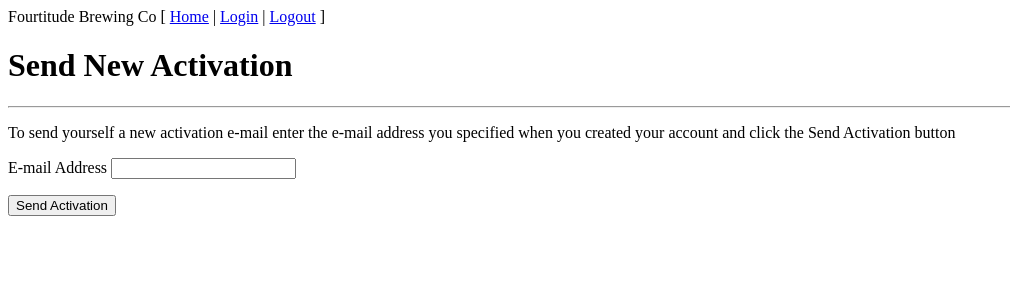
After one commit to ariens/fourtitude_www, a Flask app: page /send_activation in a window 1280 px wide. The commit adds this page. Shown: the top 300 px of the page, without its empty margins (0-1010 px from the left). Run offline with Flask 2, Linux system fonts and the light colour scheme.

Commit message:
implements password resets, re-sending activation emails, and a reusable email based confirmation class

```diff
--- a/app/forms.py
+++ b/app/forms.py
@@ -1,12 +1,16 @@
 from flask.ext.wtf import Form
-from wtforms import TextField, BooleanField, PasswordField, validators
+from wtforms import TextField, BooleanField, PasswordField, validators, HiddenField
 from wtforms.validators import Required
+
+
+class EmailOnly(Form):
+    email = TextField('Email Address', [validators.Length(min=6, max=35)])
 
 
 class LoginForm(Form):
     email = TextField('Email Address', [validators.Length(min=6, max=35)])
     password = PasswordField('Password')
-    remember_me = BooleanField('remember_me', default = False)
+    remember_me = BooleanField('remember_me', default=False)
 
 
 class RegisterForm(Form):
@@ -17,3 +21,9 @@ class RegisterForm(Form):
     last_name = TextField('First Name', [validators.Length(min=2, max=35)])
     password = PasswordField('Password', [Required(), validators.Length(min=6)])
     password_confirm = PasswordField('Password (confirm)', [validators.EqualTo('password', message='Must match %(other_label)s')])
+
+
+class PasswordReset(Form):
+    activation_code = HiddenField('activation_code')
+    password = PasswordField('Password', [Required(), validators.Length(min=6)])
+    password_confirm = PasswordField('Password (confirm)', [validators.EqualTo('password', message='Must match %(other_label)s')])
--- a/app/templates/base.html
+++ b/app/templates/base.html
@@ -7,7 +7,7 @@
     {% endif %}
   </head>
   <body>
-    <div>Fourtitude Brewing Co [ <a href="/">Home</a> |  <a href="/login">Login</a> |  <a href="/logout">Logout</a>]</div>
+    <div>Fourtitude Brewing Co [ <a href="/">Home</a> |  <a href="/login">Login</a> |  <a href="/logout">Logout</a> ]</div>
 	<h1>{{title}}</h1>
     {% with messages = get_flashed_messages() %}
     {% if messages %}
--- a/app/templates/email_activation.html
+++ b/app/templates/email_activation.html
@@ -1,4 +1,4 @@
 {% extends "base.html" %}
 {% block content %}
-<p>This is the activation page, TODO: enable activation!</p>
+<p>This is the account activation page</p>
 {% endblock %}
--- /dev/null
+++ b/app/templates/send_activation.html
@@ -0,0 +1,18 @@
+{% extends "base.html" %}
+
+{% block content %}
+    {%  if problem == "invalid_email"%}
+        <p>That e-mail address doesn't match any that we have associated to any of our users.  Please double-check that the e-mail address is spelled correctly.   If you're certain the address is specified correctly and you're still receiving this error message than you can <a href="register">register</a> again with that e-mail address</p>
+    {%   endif %}
+    <p>To send yourself a new activation e-mail enter the e-mail address you specified when you created your account and click the Send Activation button</p>
+    <form action="" method="post" name="send_activation">
+        {{form.hidden_tag()}}
+        <p>
+            E-mail Address {{form.email}}
+            {% for error in form.errors.email %}
+                <span style="color: red;">[{{error}}]</span>
+            {% endfor %}
+        </p>
+        <p><input type="submit" value="Send Activation"></p>
+    </form>
+{% endblock %}
--- a/app/views.py
+++ b/app/views.py
@@ -1,14 +1,9 @@
-import os
-
-
 from flask import render_template, flash, redirect, session, url_for, request, g
 import flask_login
-from flask.ext.login import login_user, logout_user, current_user, login_required
-from flask_login import login_user, logout_user, current_user, login_required
+from flask_login import logout_user, current_user, login_required
 from app import app, lm, db, crypto
-from .models import User, EmailActivation, EmailActivationException
+from .models import User, UserEmailAddress, EmailActivation, EmailActivationException
 from . import forms
-from . import models
 from . import emails
 
 
@@ -26,25 +21,35 @@ def index():
 def register():
     form = forms.RegisterForm()
     if form.validate_on_submit():
-        user = User.query.filter_by(email=form.email.data).first()
-        if user is None:
+        email_address = UserEmailAddress.query.filter_by(email_address=form.email.data).first()
+        username = User.query.filter_by(username=form.username.data).first()
+        if username is not None:
+            flash("The username \"" + form.username.data + "\" is already taken")
+        elif email_address is not None:
+            flash("That e-mail address has already been registered on this site")
+        else:
             new_user = User(
                 username=form.username.data,
                 first_name=form.first_name.data,
                 last_name=form.last_name.data,
-                email=form.email.data,
-                role=models.ROLE_USER,
                 password_digest=crypto.get_digest(form.password.data))
             db.session.add(new_user)
             db.session.commit()
-            new_user_email_activation = EmailActivation(new_user.id)
-            db.session.add(new_user_email_activation)
+
+            new_email_address = UserEmailAddress(
+                user_id=new_user.id,
+                email_address=form.email.data
+            )
+            db.session.add(new_email_address)
             db.session.commit()
-            emails.send_user_email_activation(new_user_email_activation)
+
+            activation = EmailActivation(user_id=new_user.id, email_address_id=new_email_address.id)
+            db.session.add(activation)
+            db.session.commit()
+
+            emails.send_user_email_activation(activation)
             db.session.commit()
             flash("Please check your e-mail for activation instructions")
-        else:
-            flash("That e-mail address has already been registered on this site")
     return render_template(
         'register.html',
         title='Register',
@@ -67,27 +72,43 @@ def load_user(id):
     return User.query.get(int(id))
 
 
+class LoginException(Exception):
+    pass
+
+
 @app.route('/login', methods=['GET', 'POST'])
 def login():
+    problem = None
     if g.user is not None and g.user.is_authenticated():
         return redirect(url_for('index'))
     form = forms.LoginForm()
     if form.validate_on_submit():
-        session['remember_me'] = form.remember_me.data
-        user = User.query.filter_by(email=form.email.data).first()
-        if user is None:
-            flash('Invalid e-mail/password, please try again')
-        elif crypto.is_password(form.password.data, user.password_digest):
+        try:
+            email = UserEmailAddress.query.filter_by(email_address=form.email.data).first()
+            if email is None:
+                problem = "email"
+                raise LoginException("That account does not exist")
+            user = User.query.filter_by(id=email.user_id).first()
+            if user is None:
+                problem = "email"
+                raise LoginException("Unknown account associated to that e-mail address")
+            if not crypto.is_password(form.password.data, user.password_digest):
+                problem = "password"
+                raise LoginException("Invalid password")
+            if email.confirmed is False:
+                problem = "inactive"
+                raise LoginException("Your account hasn't been activated yet")
             remember_me = False
             if 'remember_me' in session:
                 remember_me = session['remember_me']
                 session.pop('remember_me', None)
             flask_login.login_user(user, remember=remember_me)
             return redirect(request.args.get('next') or url_for('index'))
-        else:
-            flash('Invalid e-mail/password, please try again')
+        except LoginException as error:
+            flash(error)
     return render_template(
         'login.html',
+        problem=problem,
         title='Login',
         form=form)
 
@@ -99,9 +120,13 @@ def email_activation():
     :return:
     """
     try:
-        activation = EmailActivation.activate_via_activation_code(request.args['confirmation_code'])
+        activation = EmailActivation.activate(request.args['confirmation_code'])
+        email_address = UserEmailAddress.query.filter_by(id=activation.email_address_id).first()
+        email_address.confirmed = True
+        db.session.add(email_address)
+        db.session.commit()
         new_user = User.query.filter_by(id=activation.user_id).first()
-        flash("E-mail address " + new_user.email + " has been successfully activated, you may now login")
+        flash("E-mail address " + email_address.email_address + " has been successfully activated, you may now login")
         return redirect(url_for('login'))
     except EmailActivationException as err:
         flash("Error activating that e-mail address: {0}".format(err))
@@ -110,6 +135,125 @@ def email_activation():
         title='Activate Your Account')
 
 
+class SendActivationExceptoin(Exception):
+    pass
+
+
+@app.route('/send_activation', methods=['GET', 'POST'])
+def send_activation():
+    """
+    This is the route that a user accesses when re-sending their activation e-mail
+    :return: rendered template
+    """
+    problem = None
+    form = forms.EmailOnly()
+    if form.validate_on_submit():
+        try:
+            email = UserEmailAddress.query.filter_by(email_address=form.email.data).first()
+            if email is None:
+                problem="invalid_email"
+                raise SendActivationExceptoin("Unknown e-mail address")
+            user = User.query.filter_by(id=email.user_id).first()
+            if user is None:
+                problem = "unknown_user"
+                raise LoginException("Unknown account associated to that e-mail address")
+            new_activation = EmailActivation(user_id=user.id, email_address_id=email.id)
+            db.session.add(new_activation)
+            emails.send_user_email_activation(new_activation)
+            db.session.add(new_activation)
+            db.session.commit()
+            flash("Check your e-mail, we sent a new activation code to " + email.email_address)
+            #TODO add a generic activation template here.
+        except SendActivationExceptoin as error:
+            flash(error)
+    return render_template(
+        'send_activation.html',
+        problem=problem,
+        title='Send New Activation',
+        form=form)
+
+
+class RequestPasswordResetException(Exception):
+    pass
+
+
+@app.route('/request_password_reset', methods=['GET', 'POST'])
+def request_password_reset():
+    """
+    This is the route that a user accesses when they need to reset their password
+    :return: rendered template
+    """
+    problem = None
+    form = forms.EmailOnly()
+    if form.validate_on_submit():
+        try:
+            email = UserEmailAddress.query.filter_by(email_address=form.email.data).first()
+            if email is None:
+                problem = "invalid_email"
+                raise SendActivationExceptoin("Unknown e-mail address")
+            user = User.query.filter_by(id=email.user_id).first()
+            if user is None:
+                problem = "unknown_user"
+                raise RequestPasswordResetException("Unknown account associated to that e-mail address")
+            new_activation = EmailActivation(user_id=user.id, email_address_id=email.id)
+            db.session.add(new_activation)
+            db.session.commit()
+            emails.send_reset_password_activation(new_activation)
+            flash("Check your e-mail, we sent the password reset request to " + email.email_address)
+        except SendActivationExceptoin as error:
+            flash(error)
+    return render_template(
+        'request_password_reset.html',
+        problem=problem,
+        title='Request Password Reset',
+        form=form)
+
+
+class PasswordResetException(Exception):
+    pass
+
+
+@app.route('/password_reset', methods=['GET', 'POST'])
+def password_reset():
+    """
+    This is the route that a user accesses when they are resetting their password
+    :return: rendered template
+    """
+    problem = None
+    try:
+        form = forms.PasswordReset(activation_code=request.args['confirmation_code'])
+        if form.validate_on_submit():
+            activation = EmailActivation.query.filter_by(activation_code=request.args['confirmation_code']).first()
+            if activation is None:
+                problem = "invalid_code"
+                raise PasswordResetException("Invalid activation code")
+            if activation.activated is True:
+                problem = "already_activated"
+                raise PasswordResetException("That activation code has already been activated")
+            if activation.expired() is True:
+                problem = "expired"
+                raise PasswordResetException("That activation code is expired")
+            user = User.query.filter_by(id=activation.user_id).first()
+            if user is None:
+                problem = "unknown_user"
+                raise PasswordResetException("Unknown account associated to that e-mail address")
+            user.password_digest = crypto.get_digest(form.password.data)
+            db.session.add(user)
+            EmailActivation.activate(activation.activation_code)
+            db.session.commit()
+            flash("Your password has been reset, please remember to login with your new password")
+            return redirect(url_for('login'))
+    except PasswordResetException as error:
+        flash(error)
+    except EmailActivationException as error:
+        flash(error)
+    return render_template(
+        'password_reset.html',
+        problem=problem,
+        title='Request Password Reset',
+        form=form)
+
+
 @lm.user_loader
 def load_user(id):
     return User.query.get(int(id))
--- a/config.py
+++ b/config.py
@@ -2,7 +2,7 @@ import os
 
 CSRF_ENABLED = True
 SECRET_KEY = os.urandom(25)
-SECRET_KEY=os.urandom(25)
+SECRET_KEY = os.urandom(25)
 
 basedir = os.path.abspath(os.path.dirname(__file__))
 SQLALCHEMY_DATABASE_URI = 'sqlite:///' + os.path.join(basedir, 'app.db')
@@ -12,7 +12,7 @@ SQLALCHEMY_MIGRATE_REPO = os.path.join(basedir, 'db_repository')
 MAIL_SERVER = 'mail.layerzero.ca'
 MAIL_PORT = 587
 MAIL_USERNAME = 'debug@ariens.ca'
-MAIL_PASSWORD = 'hidden -- should be an env var or something while i am testing'
+MAIL_PASSWORD = '####'
 MAIL_USE_SSL = False
 MAIL_USE_TLS = True
 
```
Also changed, not shown: app/emails.py (+14 -6 lines), app/models.py (+33 -22 lines), app/templates/email_password_reset.html (added, +9 -0 lines), app/templates/email_password_reset.txt (added, +11 -0 lines), app/templates/login.html (+8 -1 lines), app/templates/password_reset.html (added, +21 -0 lines), app/templates/request_password_reset.html (added, +18 -0 lines), test_crypto.py (added, +18 -0 lines), app/templates/email_activate_account.html (renamed from app/templates/activate_email.html), app/templates/email_activate_account.txt (renamed from app/templates/activate_email.txt).
